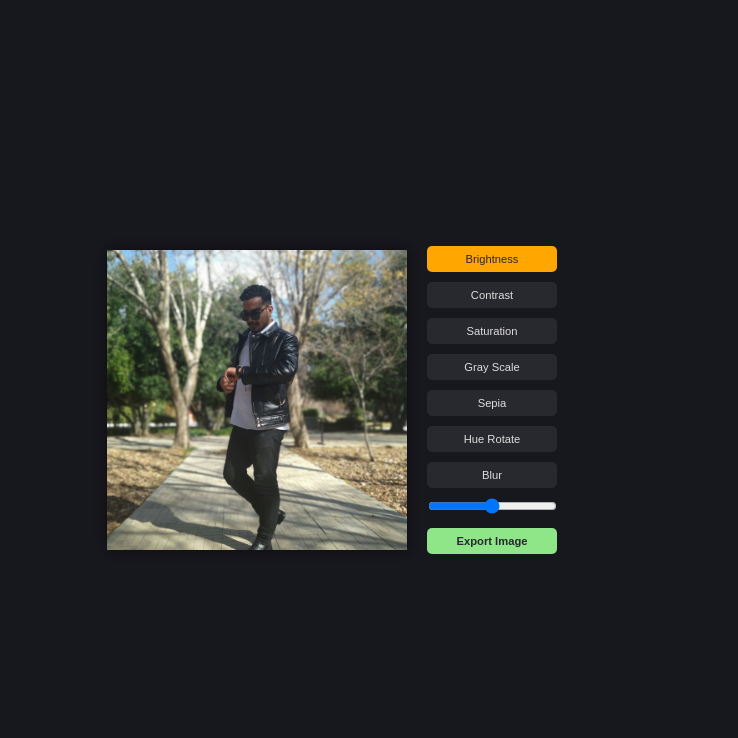
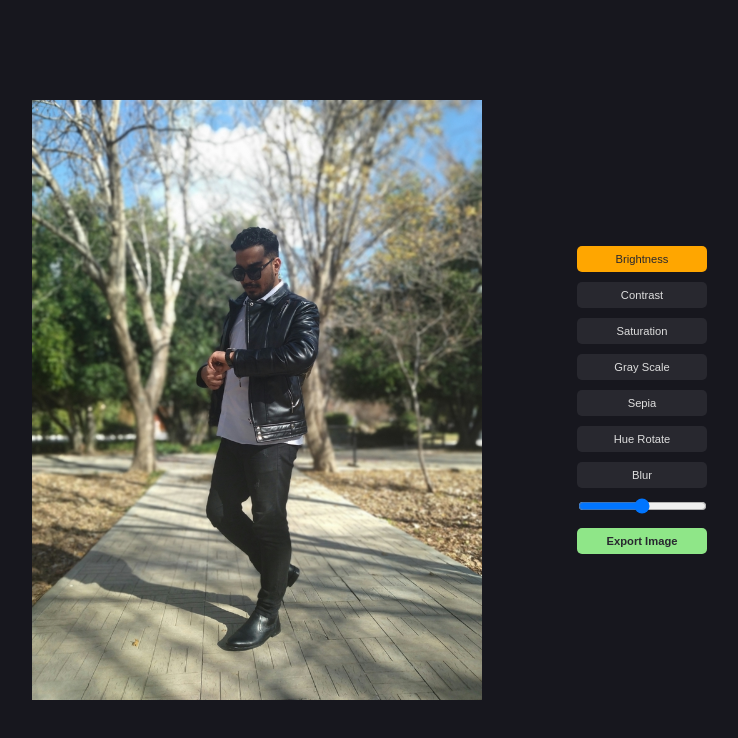
Before and after one commit to mohammad-zolghadr/image-editor, a React (Create React App) app: page / in a window 1280 px wide. Shown: the top 738 px of the page, without its empty margins (308-1046 px from the left). Built offline with nearby package versions, Linux system fonts and the light colour scheme.

Commit message:
Image Size controll

```diff
--- a/src/App.js
+++ b/src/App.js
@@ -9,7 +9,6 @@ import Slider from "./Slider";
 
 // Package
 import * as htmlToImage from "html-to-image";
-// import { toPng, toJpeg, toBlob, toPixelData, toSvg } from 'html-to-image';
 
 const DEFAULT_OPTIONS_VALUE = [
   {
--- a/src/App.module.css
+++ b/src/App.module.css
@@ -45,6 +45,5 @@
 img {
   width: var(--image-size);
   height: var(--image-size);
-  object-fit: cover;
-  box-shadow: 0 0 15px rgba(0, 0, 0, 0.5);
+  object-fit: contain;
 }
--- a/src/index.module.css
+++ b/src/index.module.css
@@ -20,3 +20,14 @@ html {
   font-family: sans-serif;
   background-color: var(--bg-color);
 }
+
+body {
+  max-width: 80%;
+  margin: auto;
+}
+
+@media (min-width: 768px) {
+  * {
+    --image-size: 600px;
+  }
+}
```
